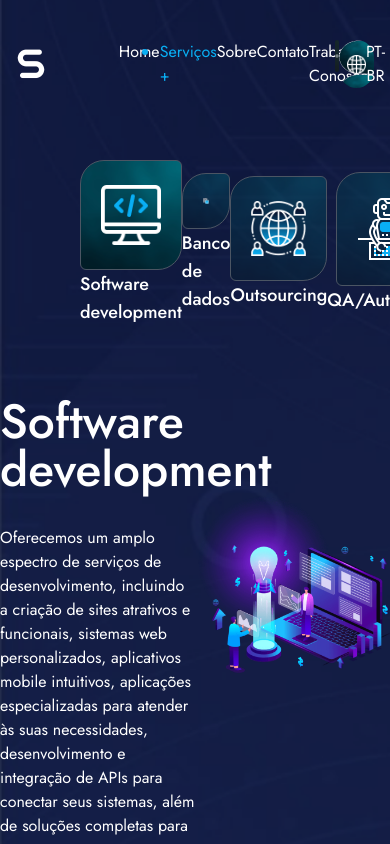
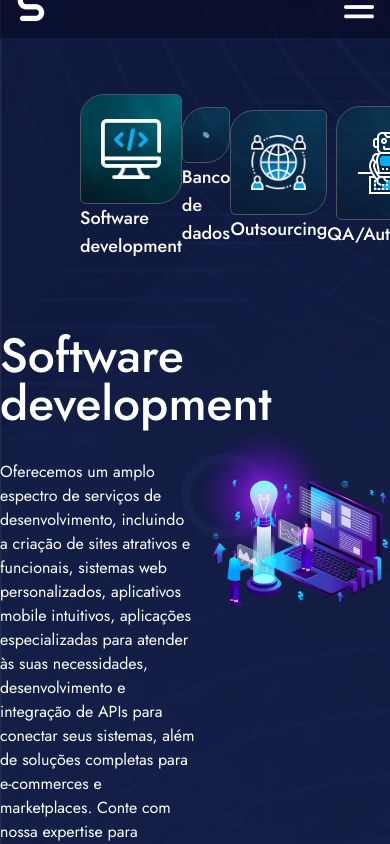
Before and after one commit to Tassio2002/simbiose-site, a Next.js app: page /servicos in a window 390 px wide. Shown: the top 844 px of the page. Built offline with nearby package versions, Linux system fonts and the light colour scheme.

Commit message:
feat: header mobile stylized

```diff
--- a/src/app/components/global/NavBar/NavBar.jsx
+++ b/src/app/components/global/NavBar/NavBar.jsx
@@ -10,6 +10,7 @@ const NavBar = () => {
 
   const assets = {
     logo: navData.logo,
+    menuIcon: navData.menuIcon,
     sunIcon: navData.buttons.theme.icon,
     globeIcon: navData.buttons.language.icon,
     languageText: navData.buttons.language.currentLanguage,
@@ -30,6 +31,10 @@ const NavBar = () => {
     },
   };
 
+  const expandMenu = () => {
+    console.log("Expandiu");
+  };
+
   return (
     <nav className="nav-bar">
       <div className="logo">
@@ -41,6 +46,9 @@ const NavBar = () => {
             height={30}
           />
         </Link>
+      </div>
+      <div className="menu-hamburguer" onClick={expandMenu}>
+        <Image src={assets.menuIcon} alt={"Menu Icon"} width={30} height={30} />
       </div>
       <div className="nav-links">
         <ul>
--- a/src/app/components/global/NavBar/styles/style.css
+++ b/src/app/components/global/NavBar/styles/style.css
@@ -26,4 +26,26 @@
   .language {
     @apply flex justify-around px-2 items-center text-white w-24 rounded-3xl cursor-pointer;
   }
+
+  @media screen and (max-width: 1280px) {
+    .nav-links {
+      @apply hidden;
+    }
+
+    .nav-buttons {
+      @apply hidden;
+    }
+
+    .nav-bar {
+      @apply flex w-full justify-between;
+    }
+
+    header {
+      @apply pt-0;
+    }
+
+    .nav-bar {
+      @apply bg-[#060922] mt-[-1.5rem] bg-opacity-60;
+    }
+  }
 }
--- a/src/app/data/global-components.json
+++ b/src/app/data/global-components.json
@@ -1,6 +1,7 @@
 {
   "nav": {
     "logo": "/simbiose-logo.png",
+    "menuIcon": "/menu.png",
     "navLinks": [
       {
         "name": "Home",
```
Also changed, not shown: public/menu.png (added).
